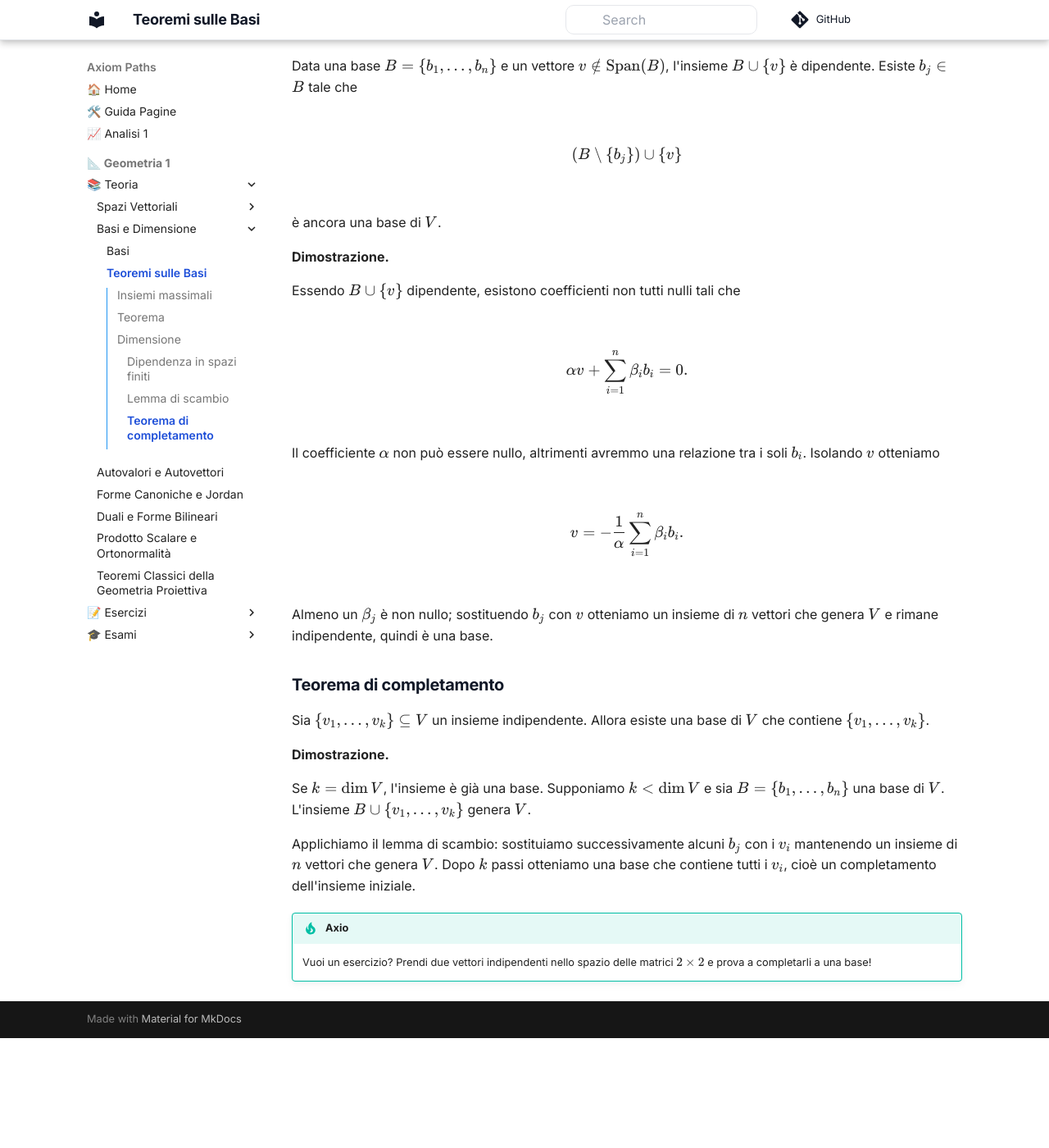
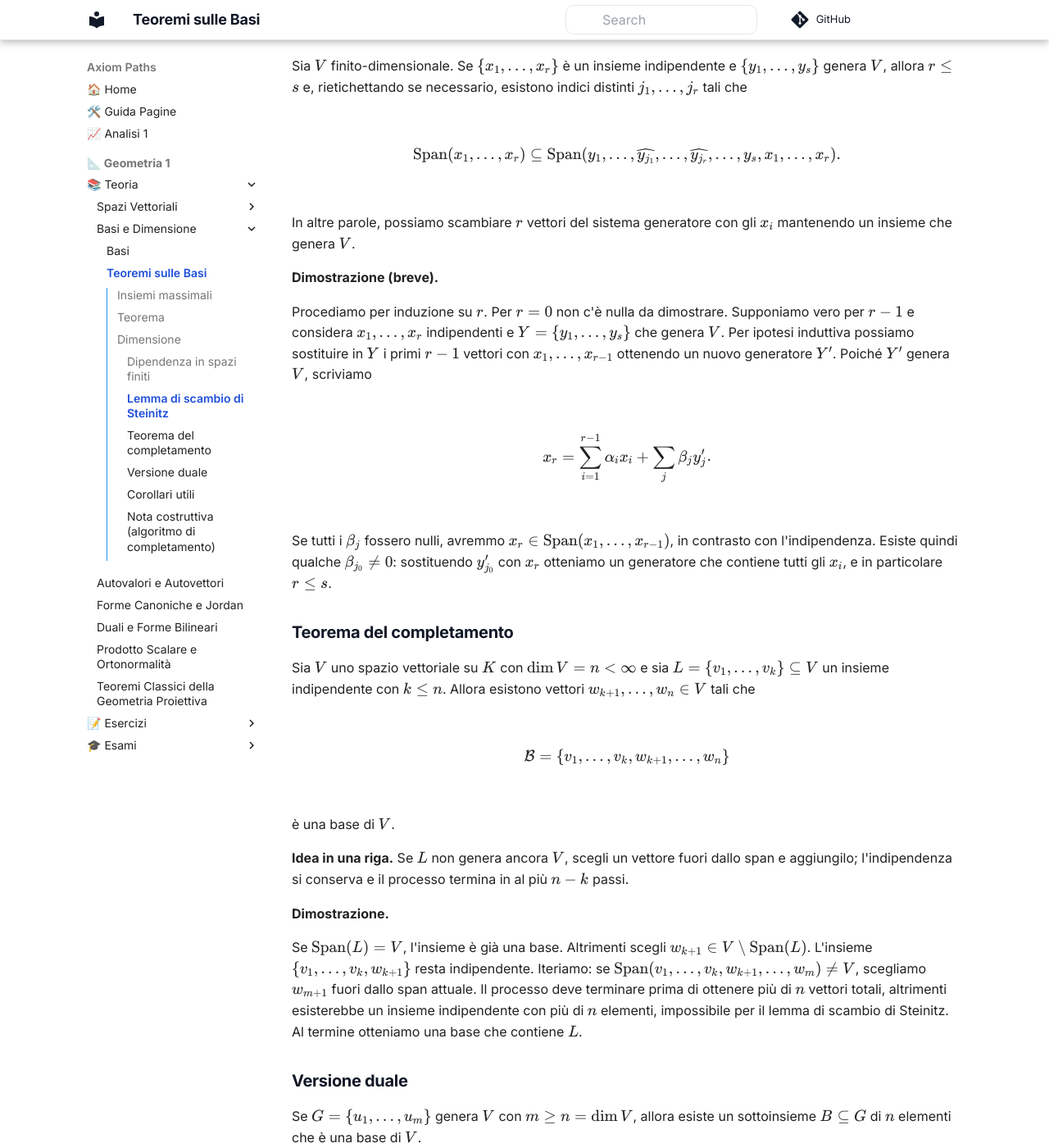
Before and after one commit to giovyx90/axiompaths, an MkDocs documentation site: the page built from docs/geometria-1/teoria/basi-e-dimensione/teoremi-sulle-basi.md, in a window 1280 px wide and 1400 px high, scrolled down 1887 px. Shown: the whole window at 82% size. Built offline with MkDocs 1.6.1 and Material for MkDocs 9.7.7, drawn with Linux system fonts in a browser that asks for light colours; comment, search, counter and statistics services are not loaded; before the commit the page ends 3153 px from its top, so only the background shows below that; some of the changed text lies outside the part shown.

Commit message:
Expand basis completion theorem

```diff
--- a/docs/geometria-1/teoria/basi-e-dimensione/teoremi-sulle-basi.md
+++ b/docs/geometria-1/teoria/basi-e-dimensione/teoremi-sulle-basi.md
@@ -59,42 +59,63 @@ $w_i$ sono dipendenti.
 
 **Dimostrazione.** Un insieme indipendente non può avere più di $m$ elementi: altrimenti costituirebbe una base in contrasto con la definizione di dimensione. Pertanto l'insieme dato è dipendente.
 
-### Lemma di scambio
+### Lemma di scambio di Steinitz
 
-Data una base $B=\{b_1,\dots,b_n\}$ e un vettore $v\notin \operatorname{Span}(B)$,
-l'insieme $B\cup\{v\}$ è dipendente. Esiste $b_j\in B$ tale che
+Sia $V$ finito-dimensionale. Se $\{x_1,\dots,x_r\}$ è un insieme indipendente e $\{y_1,\dots,y_s\}$ genera $V$, allora $r\le s$ e, rietichettando se necessario, esistono indici distinti $j_1,\dots,j_r$ tali che
 
 $$
-(B\setminus\{b_j\})\cup\{v\}
+\operatorname{Span}(x_1,\dots,x_r)\subseteq \operatorname{Span}(y_1,\dots,\widehat{y_{j_1}},\dots,\widehat{y_{j_r}},\dots,y_s,x_1,\dots,x_r).
 $$
 
-è ancora una base di $V$.
+In altre parole, possiamo scambiare $r$ vettori del sistema generatore con gli $x_i$ mantenendo un insieme che genera $V$.
+
+**Dimostrazione (breve).**
+
+Procediamo per induzione su $r$. Per $r=0$ non c'è nulla da dimostrare. Supponiamo vero per $r-1$ e considera $x_1,\dots,x_r$ indipendenti e $Y=\{y_1,\dots,y_s\}$ che genera $V$. Per ipotesi induttiva possiamo sostituire in $Y$ i primi $r-1$ vettori con $x_1,\dots,x_{r-1}$ ottenendo un nuovo generatore $Y'$. Poiché $Y'$ genera $V$, scriviamo
+
+$$
+x_r=\sum_{i=1}^{r-1}\alpha_i x_i+\sum_j\beta_j y'_j.
+$$
+
+Se tutti i $\beta_j$ fossero nulli, avremmo $x_r\in\operatorname{Span}(x_1,\dots,x_{r-1})$, in contrasto con l'indipendenza. Esiste quindi qualche $\beta_{j_0}\ne0$: sostituendo $y'_{j_0}$ con $x_r$ otteniamo un generatore che contiene tutti gli $x_i$, e in particolare $r\le s$.
+
+### Teorema del completamento
+
+Sia $V$ uno spazio vettoriale su $K$ con $\dim V=n<\infty$ e sia $L=\{v_1,\dots,v_k\}\subseteq V$ un insieme indipendente con $k\le n$. Allora esistono vettori $w_{k+1},\dots,w_n\in V$ tali che
+
+$$
+\mathcal B=\{v_1,\dots,v_k,w_{k+1},\dots,w_n\}
+$$
+
+è una base di $V$.
+
+**Idea in una riga.** Se $L$ non genera ancora $V$, scegli un vettore fuori dallo span e aggiungilo; l'indipendenza si conserva e il processo termina in al più $n-k$ passi.
 
 **Dimostrazione.**
 
-Essendo $B\cup\{v\}$ dipendente, esistono coefficienti non tutti nulli tali che
+Se $\operatorname{Span}(L)=V$, l'insieme è già una base. Altrimenti scegli $w_{k+1}\in V\setminus\operatorname{Span}(L)$. L'insieme $\{v_1,\dots,v_k,w_{k+1}\}$ resta indipendente. Iteriamo: se $\operatorname{Span}(v_1,\dots,v_k,w_{k+1},\dots,w_m)\ne V$, scegliamo $w_{m+1}$ fuori dallo span attuale. Il processo deve terminare prima di ottenere più di $n$ vettori totali, altrimenti esisterebbe un insieme indipendente con più di $n$ elementi, impossibile per il lemma di scambio di Steinitz. Al termine otteniamo una base che contiene $L$.
 
-$$
-\alpha v + \sum_{i=1}^n \beta_i b_i = 0.
-$$
+### Versione duale
 
-Il coefficiente $\alpha$ non può essere nullo, altrimenti avremmo una relazione tra i soli $b_i$. Isolando $v$ otteniamo
+Se $G=\{u_1,\dots,u_m\}$ genera $V$ con $m\ge n=\dim V$, allora esiste un sottoinsieme $B\subseteq G$ di $n$ elementi che è una base di $V$.
 
-$$
-v = -\frac{1}{\alpha}\sum_{i=1}^n \beta_i b_i.
-$$
+**Dimostrazione (per riduzione).** Se $G$ è indipendente con $m=n$ è già una base. Se $m>n$, esiste una relazione non banale $\sum_{i=1}^m\lambda_i u_i=0$. Un $u_j$ coinvolto nella relazione è combinazione degli altri e può essere rimosso senza perdere la proprietà di generare. Ripetendo l'operazione otteniamo un generatore minimale, che è necessariamente indipendente, quindi una base.
 
-Almeno un $\beta_j$ è non nullo; sostituendo $b_j$ con $v$ otteniamo un insieme di $n$ vettori che genera $V$ e rimane indipendente, quindi è una base.
+### Corollari utili
 
-### Teorema di completamento
+1. **Cardinalità degli insiemi indipendenti.** Ogni insieme indipendente ha al più $n$ elementi.
+2. **Cardinalità dei sistemi generatori.** Ogni sistema generatore ha almeno $n$ elementi.
+3. **Unicità della dimensione.** Qualunque base di $V$ contiene esattamente $n$ vettori.
 
-Sia $\{v_1,\dots,v_k\}\subseteq V$ un insieme indipendente. Allora esiste una base di $V$ che contiene $\{v_1,\dots,v_k\}$.
+### Nota costruttiva (algoritmo di completamento)
 
-**Dimostrazione.**
+Dato $L=\{v_1,\dots,v_k\}$ indipendente:
 
-Se $k = \dim V$, l'insieme è già una base. Supponiamo $k < \dim V$ e sia $B = \{b_1,\dots,b_n\}$ una base di $V$. L'insieme $B \cup \{v_1,\dots,v_k\}$ genera $V$.
+1. Poni $W_0=\operatorname{Span}(L)$.
+2. Se $W_0=V$ fermati. Altrimenti scegli $w_{k+1}\in V\setminus W_0$ e poni $W_1=\operatorname{Span}(W_0\cup\{w_{k+1}\})$.
+3. Ripeti: al passo $t$, se $W_t\ne V$ scegli $w_{k+t+1}\notin W_t$.
 
-Applichiamo il lemma di scambio: sostituiamo successivamente alcuni $b_j$ con i $v_i$ mantenendo un insieme di $n$ vettori che genera $V$. Dopo $k$ passi otteniamo una base che contiene tutti i $v_i$, cioè un completamento dell'insieme iniziale.
+La dimensione cresce di uno a ogni passo e dopo al più $n-k$ iterazioni otteniamo una base.
 
 !!! tip "Axio"
-    Vuoi un esercizio? Prendi due vettori indipendenti nello spazio delle matrici $2\times 2$ e prova a completarli a una base!
+    Cerchi un modo per allenarti? Prendi due vettori nello spazio delle matrici $2\times2$, completa l'insieme a una base e confronta il risultato con un amico!
```
